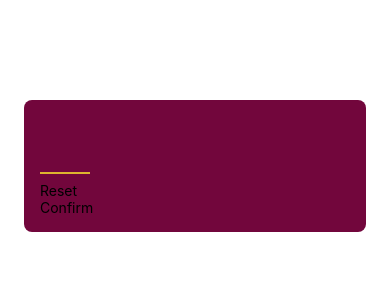
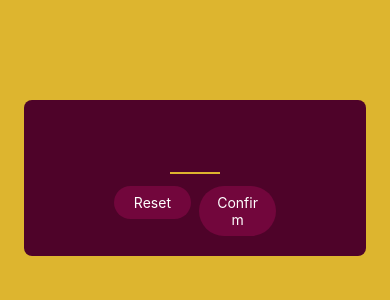
Before and after one commit to devmev10/human-vs-phone, a React Native app: screen / in a window 390 px wide. Shown: the top 300 px of the page. Built offline with nearby package versions, Linux system fonts and the light colour scheme.

Commit message:
Customise both buttons

```diff
--- a/App.js
+++ b/App.js
@@ -1,8 +1,17 @@
-import { StyleSheet } from "react-native";
+import { StyleSheet, View } from "react-native";
 import StartGameScreen from "./screens/StartGameScreen";
 
 export default function App() {
-  return <StartGameScreen />;
+  return (
+    <View style={styles.rootScreen}>
+      <StartGameScreen />
+    </View>
+  );
 }
 
-const styles = StyleSheet.create({});
+const styles = StyleSheet.create({
+  rootScreen: {
+    flex: 1,
+    backgroundColor: "#ddb52f",
+  },
+});
--- a/components/PrimaryButton.js
+++ b/components/PrimaryButton.js
@@ -1,8 +1,27 @@
-import { View, Text } from "react-native";
+import { View, Text, Pressable, StyleSheet } from "react-native";
 export default function PrimaryButton({ children }) {
   return (
-    <View>
-      <Text>{children}</Text>
+    <View style={styles.buttonOuterContainer}>
+      <Pressable
+        style={styles.buttonInnerContainer}
+        android_ripple={{ color: "#640233" }}
+      >
+        <Text style={styles.buttonText}>{children}</Text>
+      </Pressable>
     </View>
   );
 }
+
+const styles = StyleSheet.create({
+  buttonOuterContainer: { borderRadius: 28, margin: 4, overflow: "hidden" },
+  buttonInnerContainer: {
+    backgroundColor: "#72063c",
+    paddingVertical: 8,
+    paddingHorizontal: 16,
+    elevation: 2,
+  },
+  buttonText: {
+    color: "white",
+    textAlign: "center",
+  },
+});
--- a/screens/StartGameScreen.js
+++ b/screens/StartGameScreen.js
@@ -9,18 +9,26 @@
         maxLength={2}
         keyboardType="number-pad"
       />
-      <PrimaryButton>Reset</PrimaryButton>
-      <PrimaryButton>Confirm</PrimaryButton>
+      <View style={styles.buttonsContainer}>
+        <View style={styles.buttonContainer}>
+          <PrimaryButton>Reset</PrimaryButton>
+        </View>
+        <View style={styles.buttonContainer}>
+          <PrimaryButton>Confirm</PrimaryButton>
+        </View>
+      </View>
     </View>
   );
 }
 
 const styles = StyleSheet.create({
   inputContainer: {
+    justifyContent: "center",
+    alignItems: "center",
     marginTop: 100,
     marginHorizontal: 24,
     padding: 16,
-    backgroundColor: "#72063c",
+    backgroundColor: "#4e0329",
     borderRadius: 8,
     elevation: 4,
   },
@@ -35,4 +43,10 @@
     fontWeight: "bold",
     textAlign: "center",
   },
+  buttonsContainer: {
+    flexDirection: "row",
+  },
+  buttonContainer: {
+    flex: 1,
+  },
 });
```
